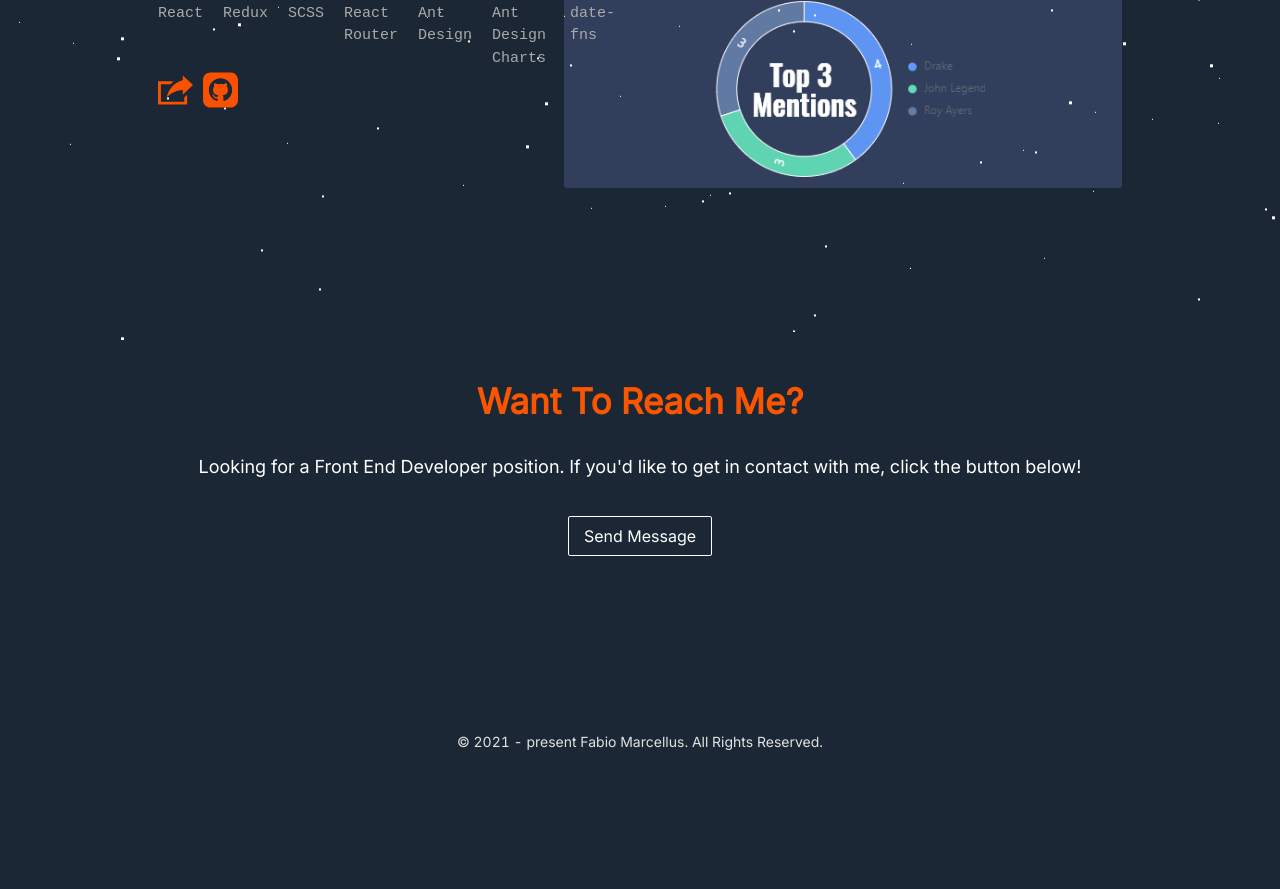
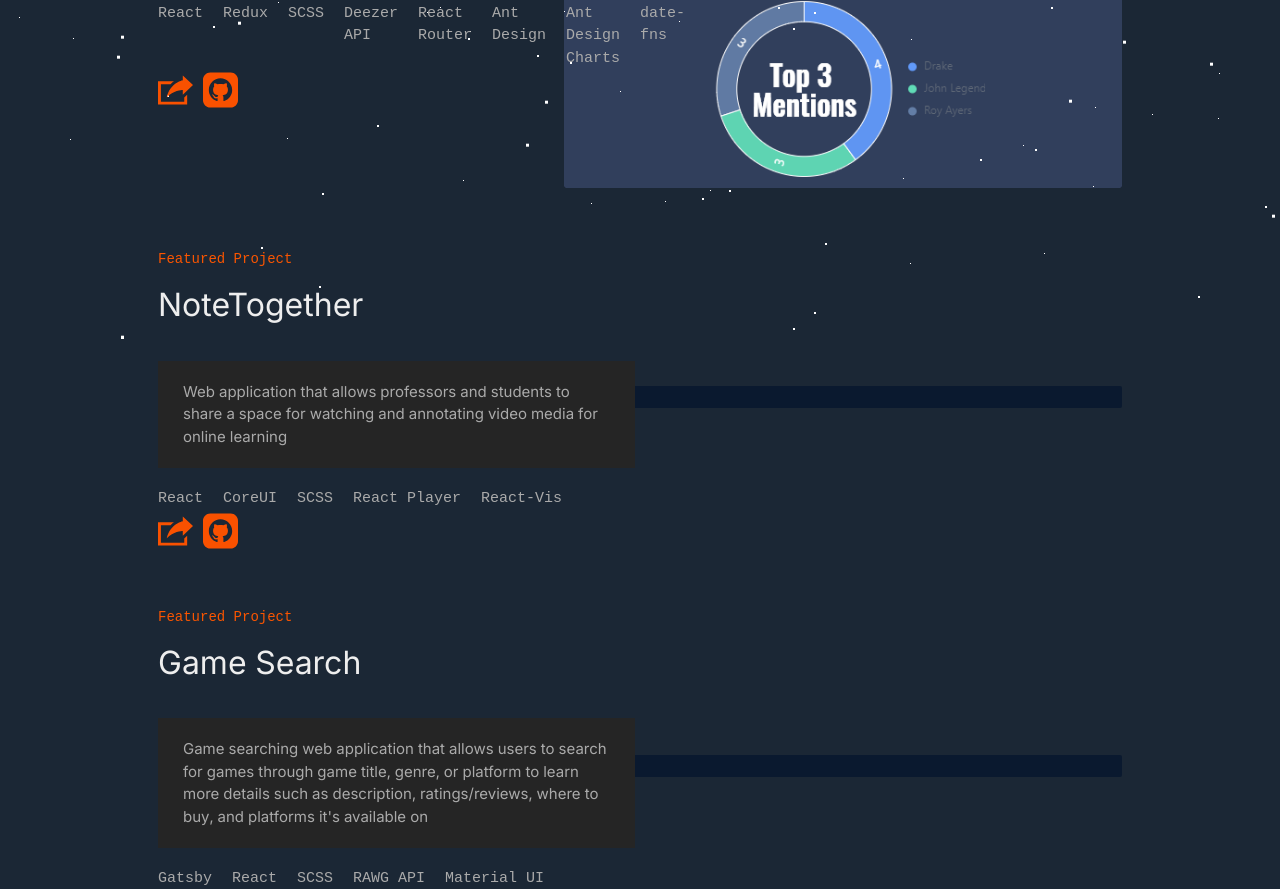
Before and after one commit to famarcellus/Developer-PortfolioV3, a Gatsby site: page / in a window 1280 px wide. Shown: the part 1911-2800 px from the top of the page. Before the commit the page ends 2678 px from the top, so only its background shows below. Built offline with nearby package versions, Linux system fonts and the light colour scheme; Gatsby itself is replaced by a stand-in of ours.

Commit message:
Add project data

```diff
--- a/src/data/ProjectData.js
+++ b/src/data/ProjectData.js
@@ -9,6 +9,7 @@ const Details = [
             "React",
             "Redux",
             "SCSS",
+            "Deezer API",
             "React Router",
             "Ant Design",
             "Ant Design Charts",
@@ -18,6 +19,34 @@ const Details = [
         "liveLink": "https://tuneshare.netlify.app/",
         "sourceLink": "https://github.com/famarcellus/share-your-tunes"
     },
+    {
+        "title": "NoteTogether",
+        "description": "Web application that allows professors and students to share a space for watching and annotating video media for online learning",
+        "techStack": [
+            "React",
+            "CoreUI",
+            "SCSS",
+            "React Player",
+            "React-Vis",
+        ],
+        "imageSrc": "",
+        "liveLink": null,
+        "sourceLink": "https://github.com/tomassurna/NoteTogether"
+    },
+    {
+        "title": "Game Search",
+        "description": "Game searching web application that allows users to search for games through game title, genre, or platform to learn more details such as description, ratings/reviews, where to buy, and platforms it's available on",
+        "techStack": [
+            "Gatsby",
+            "React",
+            "SCSS",
+            "RAWG API",
+            "Material UI",
+        ],
+        "imageSrc": "",
+        "liveLink": null,
+        "sourceLink": "https://github.com/famarcellus/game-search"
+    },
 ]
 
 export default Details;
```
